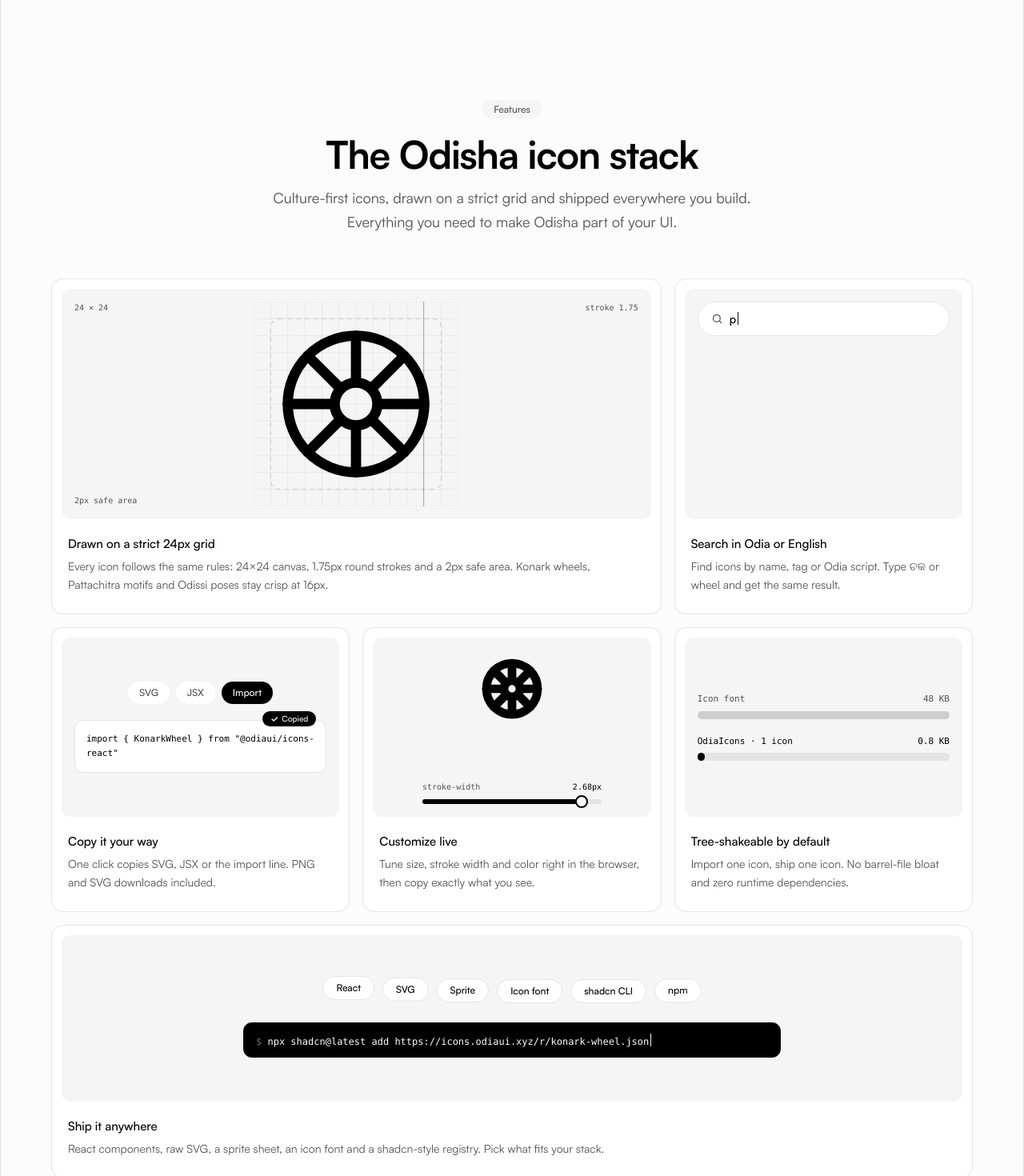
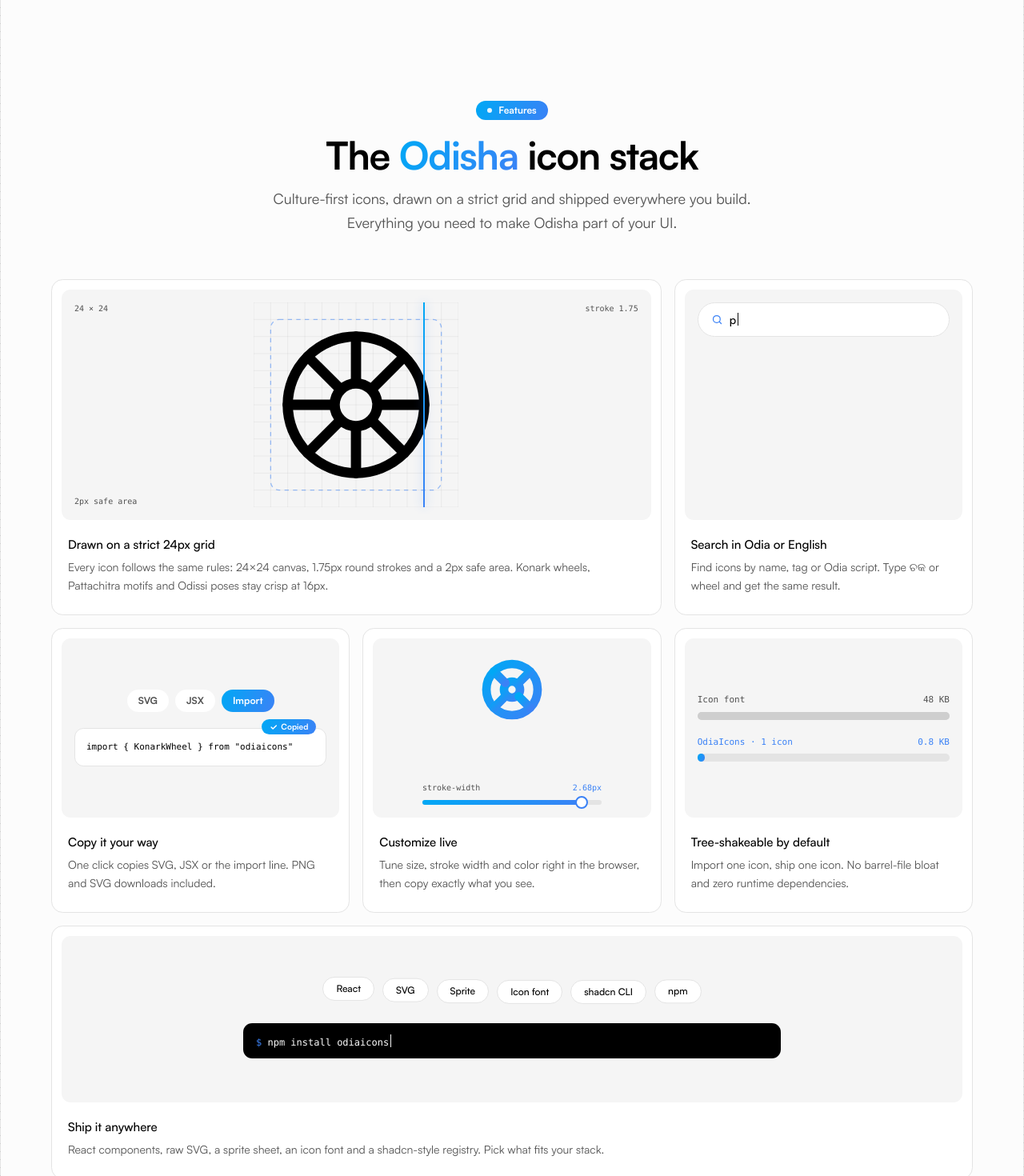
Before and after one commit to rudranboitei/odia-icons, a Next.js app: page / in a window 1280 px wide. Shown: the part 880-2350 px from the top of the page at 80% size. Built offline with nearby package versions, Linux system fonts and the light colour scheme.

Commit message:
Brand the features section and fix install command

```diff
--- a/src/app/globals.css
+++ b/src/app/globals.css
@@ -79,6 +79,8 @@
   --color-border-strong: var(--border-strong);
   --color-hairline: var(--hairline);
   --color-brand: var(--primary);
+  --color-brand-blue: var(--brand-blue);
+  --color-brand-cyan: var(--brand-cyan);
   --radius-sm: calc(var(--radius) * 0.6);
   --radius-md: calc(var(--radius) * 0.8);
   --radius-lg: var(--radius);
@@ -97,6 +99,9 @@
   --accent: oklch(0.94 0 0);
   --border: oklch(0.92 0 0);
   --radius: 0.5rem;
+  --brand-cyan: #00a8f5;
+  --brand-blue: #3b82f6;
+  --brand-gradient: linear-gradient(110deg, var(--brand-cyan) 0%, var(--brand-blue) 100%);
   --chart-1: oklch(0.81 0.17 75.35);
   --chart-2: oklch(0.55 0.22 264.53);
   --chart-3: oklch(0.72 0 0);
--- a/src/components/feature.tsx
+++ b/src/components/feature.tsx
@@ -2,13 +2,7 @@
 
 /**
  * OdiaIcons: animated features section (bento grid, looping micro-demos)
- * Style: clean neutral (white, near-black, gray, hairline borders, black pills)
- *
- * Needs:  pnpm add motion        (React 18+, Tailwind CSS)
- * Usage:  import FeaturesSection from "@/components/features-section";
- *         <FeaturesSection />
- *
- * Colors live in the `theme` object below.
+ * Surfaces and type follow the site theme; accents use its blue brand gradient.
  */
 
 import {
@@ -41,6 +35,8 @@ const theme = {
   "--of-text": "var(--foreground)",
   "--of-muted": "var(--muted-foreground)",
   "--of-faint": "var(--border-strong)",
+  "--of-brand": "var(--brand-blue)",
+  "--of-gradient": "var(--brand-gradient)",
 } as CSSProperties;
 
 /* ------------------------------------------------------------------ */
@@ -161,7 +157,7 @@ function Card({
       whileInView={{ opacity: 1, y: 0 }}
       viewport={{ once: true, margin: "-60px" }}
       transition={{ duration: 0.6, delay: index * 0.06, ease: [0.22, 1, 0.36, 1] as const }}
-      className={`flex flex-col rounded-2xl border border-[var(--of-line)] bg-[var(--of-card)] p-3 transition-colors duration-300 hover:border-border-strong ${className}`}
+      className={`flex flex-col rounded-2xl border border-[var(--of-line)] bg-[var(--of-card)] p-3 transition-colors duration-300 hover:border-brand-blue/40 ${className}`}
     >
       <div
         className={`relative w-full overflow-hidden rounded-xl bg-[var(--of-inset)] p-4 ${visualClass}`}
@@ -212,7 +208,8 @@ function DrawDemo({ active }: { active: boolean }) {
             width="20"
             height="20"
             rx="1"
-            stroke="var(--of-faint)"
+            stroke="var(--of-brand)"
+            strokeOpacity="0.5"
             strokeWidth="0.12"
             strokeDasharray="0.5 0.5"
           />
@@ -227,7 +224,7 @@ function DrawDemo({ active }: { active: boolean }) {
 
         <motion.div
           aria-hidden
-          className="absolute bottom-0 top-0 w-px bg-[var(--of-ink)]/30"
+          className="absolute bottom-0 top-0 w-0.5 bg-[image:var(--of-gradient)] [box-shadow:0_0_12px_rgba(59,130,246,0.45)]"
           initial={{ left: "0%" }}
           animate={active ? { left: ["0%", "100%"] } : { left: "50%" }}
           transition={{ duration: D / 2, repeat: Infinity, repeatType: "reverse", ease: "easeInOut" }}
@@ -264,7 +261,7 @@ function SearchDemo({ active }: { active: boolean }) {
   return (
     <div className="mx-auto flex h-full w-full max-w-xs flex-col gap-3">
       <div className="flex items-center gap-2 rounded-full border border-[var(--of-line)] bg-card px-4 py-2.5">
-        <svg width="15" height="15" viewBox="0 0 24 24" fill="none" stroke="var(--of-muted)" strokeWidth="2" strokeLinecap="round">
+        <svg width="15" height="15" viewBox="0 0 24 24" fill="none" stroke="var(--of-brand)" strokeWidth="2" strokeLinecap="round">
           <circle cx="11" cy="11" r="7" />
           <path d="m20 20-3.5-3.5" />
         </svg>
@@ -280,10 +277,10 @@ function SearchDemo({ active }: { active: boolean }) {
             initial={{ opacity: 0, x: -14 }}
             animate={{ opacity: 1, x: 0 }}
             transition={{ delay: 0.6 + k * 0.12, duration: 0.4 }}
-            className="flex items-center gap-3 rounded-xl border border-[var(--of-line)] bg-card px-3 py-2"
+            className={`flex items-center gap-3 rounded-xl border bg-card px-3 py-2 ${k === 0 ? "border-brand-blue/40" : "border-[var(--of-line)]"}`}
           >
             <span className="grid h-6 w-6 place-items-center rounded-md bg-muted">
-              <span className="h-2 w-2 rounded-full bg-[var(--of-ink)]" />
+              <span className="h-2 w-2 rounded-full bg-[image:var(--of-gradient)]" />
             </span>
             <span className="font-mono text-xs text-[var(--of-muted)]">{h}</span>
           </motion.li>
@@ -300,7 +297,7 @@ function SearchDemo({ active }: { active: boolean }) {
 const TABS = [
   { label: "SVG", code: '<svg viewBox="0 0 24 24" fill="none" stroke="currentColor">…</svg>' },
   { label: "JSX", code: "<KonarkWheel size={24} />" },
-  { label: "Import", code: 'import { KonarkWheel } from "@odiaui/icons-react"' },
+  { label: "Import", code: 'import { KonarkWheel } from "odiaicons"' },
 ];
 
 function CopyDemo({ active }: { active: boolean }) {
@@ -312,13 +309,13 @@ function CopyDemo({ active }: { active: boolean }) {
         {TABS.map((t, k) => (
           <div
             key={t.label}
-            className={`relative rounded-full px-3.5 py-1.5 text-xs font-medium transition-colors duration-300 ${i === k ? "text-primary-foreground" : "bg-card text-[var(--of-muted)]"
+            className={`relative rounded-full px-3.5 py-1.5 text-xs font-semibold transition-colors duration-300 ${i === k ? "text-white" : "bg-card text-[var(--of-muted)]"
               }`}
           >
             {i === k && (
               <motion.span
                 layoutId="odia-copy-tab"
-                className="absolute inset-0 rounded-full bg-[var(--of-ink)]"
+                className="absolute inset-0 rounded-full bg-[image:var(--of-gradient)]"
                 transition={{ type: "spring", stiffness: 380, damping: 32 }}
               />
             )}
@@ -342,7 +339,7 @@ function CopyDemo({ active }: { active: boolean }) {
           initial={{ opacity: 0, scale: 0.85, y: 4 }}
           animate={{ opacity: 1, scale: 1, y: 0 }}
           transition={{ delay: 1, type: "spring", stiffness: 400, damping: 22 }}
-          className="absolute -top-3 right-3 flex items-center gap-1 rounded-full bg-[var(--of-ink)] px-2.5 py-0.5 text-[10px] font-medium text-background"
+          className="absolute -top-3 right-3 flex items-center gap-1 rounded-full bg-[image:var(--of-gradient)] px-2.5 py-0.5 text-[10px] font-semibold text-white"
         >
           <svg width="10" height="10" viewBox="0 0 24 24" fill="none" stroke="currentColor" strokeWidth="3.5" strokeLinecap="round" strokeLinejoin="round">
             <path d="m5 12 5 5L20 7" />
@@ -378,25 +375,31 @@ function StrokeDemo({ active }: { active: boolean }) {
         viewBox="0 0 24 24"
         className="h-24 w-24"
         fill="none"
-        stroke="var(--of-ink)"
+        stroke="url(#stroke-demo-gradient)"
         strokeLinecap="round"
         style={{ strokeWidth: sw }}
       >
+        <defs>
+          <linearGradient id="stroke-demo-gradient" x1="0%" y1="0%" x2="100%" y2="100%">
+            <stop offset="0%" stopColor="var(--brand-cyan)" />
+            <stop offset="100%" stopColor="var(--brand-blue)" />
+          </linearGradient>
+        </defs>
         <WheelPaths />
       </motion.svg>
 
       <div className="w-full max-w-[14rem]">
         <div className="mb-2 flex justify-between font-mono text-[10px] text-[var(--of-muted)]">
           <span>stroke-width</span>
-          <motion.span className="text-[var(--of-ink)]">{label}</motion.span>
+          <motion.span className="text-brand-blue">{label}</motion.span>
         </div>
         <div className="relative h-1.5 rounded-full bg-border">
           <motion.div
-            className="absolute inset-y-0 left-0 rounded-full bg-[var(--of-ink)]"
+            className="absolute inset-y-0 left-0 rounded-full bg-[image:var(--of-gradient)]"
             style={{ width: pos }}
           />
           <motion.div
-            className="absolute top-1/2 -ml-2 -mt-2 h-4 w-4 rounded-full border-2 border-[var(--of-ink)] bg-card"
+            className="absolute top-1/2 -ml-2 -mt-2 h-4 w-4 rounded-full border-2 border-brand-blue bg-card"
             style={{ left: pos }}
           />
         </div>
@@ -441,13 +444,13 @@ function BundleDemo({ active }: { active: boolean }) {
         </div>
       </div>
       <div>
-        <div className="mb-1.5 flex justify-between font-mono text-[11px] text-[var(--of-ink)]">
+        <div className="mb-1.5 flex justify-between font-mono text-[11px] text-brand-blue">
           <span>OdiaIcons · 1 icon</span>
           <motion.span>{txt}</motion.span>
         </div>
         <div className="h-2.5 rounded-full bg-border">
           <motion.div
-            className="h-full rounded-full bg-[var(--of-ink)]"
+            className="h-full rounded-full bg-[image:var(--of-gradient)]"
             initial={{ width: 0 }}
             whileInView={{ width: "3%" }}
             viewport={{ once: true }}
@@ -464,7 +467,7 @@ function BundleDemo({ active }: { active: boolean }) {
 /* ------------------------------------------------------------------ */
 
 const CHIPS = ["React", "SVG", "Sprite", "Icon font", "shadcn CLI", "npm"];
-const CMD = "npx shadcn@latest add https://icons.odiaui.xyz/r/konark-wheel.json";
+const CMD = "npm install odiaicons";
 
 function ShipDemo({ active }: { active: boolean }) {
   return (
@@ -475,14 +478,14 @@ function ShipDemo({ active }: { active: boolean }) {
             key={c}
             animate={active ? { y: [0, -6, 0] } : { y: 0 }}
             transition={{ duration: 3, repeat: Infinity, delay: i * 0.25, ease: "easeInOut" }}
-            className="rounded-full border border-[var(--of-line)] bg-card px-4 py-1.5 text-xs font-medium text-[var(--of-text)]"
+            className="rounded-full border border-[var(--of-line)] bg-card px-4 py-1.5 text-xs font-medium text-[var(--of-text)] transition-colors hover:border-brand-blue/50"
           >
             {c}
           </motion.span>
         ))}
       </div>
-      <div className="w-full rounded-xl bg-foreground px-4 py-3 font-mono text-[11px] text-background/60 sm:text-xs">
-        <span className="text-background/40">$ </span>
+      <div className="w-full rounded-xl bg-foreground px-4 py-3 font-mono text-[11px] text-background/80 sm:text-xs">
+        <span className="text-brand-blue">$ </span>
         <span className="break-all text-background">
           <Typed text={CMD} speed={28} run={active} />
         </span>
@@ -548,8 +551,9 @@ export default function FeaturesSection() {
               initial={{ opacity: 0, y: 12 }}
               whileInView={{ opacity: 1, y: 0 }}
               viewport={{ once: true }}
-              className="inline-flex rounded-full bg-[var(--of-inset)] px-3.5 py-1 text-xs font-medium text-[var(--of-muted)]"
+              className="inline-flex items-center gap-2 rounded-full bg-[image:var(--of-gradient)] px-3.5 py-1 text-xs font-semibold text-white"
             >
+              <span aria-hidden className="size-1.5 rounded-full bg-white/90" />
               Features
             </motion.span>
             <motion.h2
@@ -559,7 +563,7 @@ export default function FeaturesSection() {
               transition={{ duration: 0.6, delay: 0.05 }}
               className="mt-5 text-4xl font-semibold tracking-tight text-[var(--of-ink)] md:text-5xl"
             >
-              The Odisha icon stack
+              The <span className="bg-[image:var(--of-gradient)] bg-clip-text text-transparent">Odisha</span> icon stack
             </motion.h2>
             <motion.p
               initial={{ opacity: 0, y: 16 }}
@@ -642,14 +646,15 @@ export default function FeaturesSection() {
                 whileInView={{ opacity: 1, y: 0 }}
                 viewport={{ once: true, margin: "-40px" }}
                 transition={{ duration: 0.5, delay: i * 0.05 }}
-                className="rounded-2xl border border-[var(--of-line)] bg-[var(--of-card)] p-4 transition-colors duration-300 hover:border-border-strong"
+                className="rounded-2xl border border-[var(--of-line)] bg-[var(--of-card)] p-4 transition-colors duration-300 hover:border-brand-blue/40"
               >
                 <svg
                   width="20"
                   height="20"
                   viewBox="0 0 24 24"
                   fill="none"
-                  stroke="var(--of-ink)"
+                  stroke="currentColor"
+                  className="text-brand-blue"
                   strokeWidth="1.75"
                   strokeLinecap="round"
                   strokeLinejoin="round"
--- a/src/components/ui/button.tsx
+++ b/src/components/ui/button.tsx
@@ -8,7 +8,7 @@ const buttonVariants = cva(
     variants: {
       variant: {
         default:
-          "border-[rgba(0,0,0,0.07)] bg-[linear-gradient(110deg,#00a8f5_0%,#3b82f6_100%)] text-[15px] font-semibold text-white hover:brightness-105",
+          "border-[rgba(0,0,0,0.07)] bg-[image:var(--brand-gradient)] text-[15px] font-semibold text-white hover:brightness-105",
         outline:
           "border-border bg-card text-foreground hover:bg-muted hover:text-foreground aria-expanded:bg-muted aria-expanded:text-foreground",
         secondary:
```
